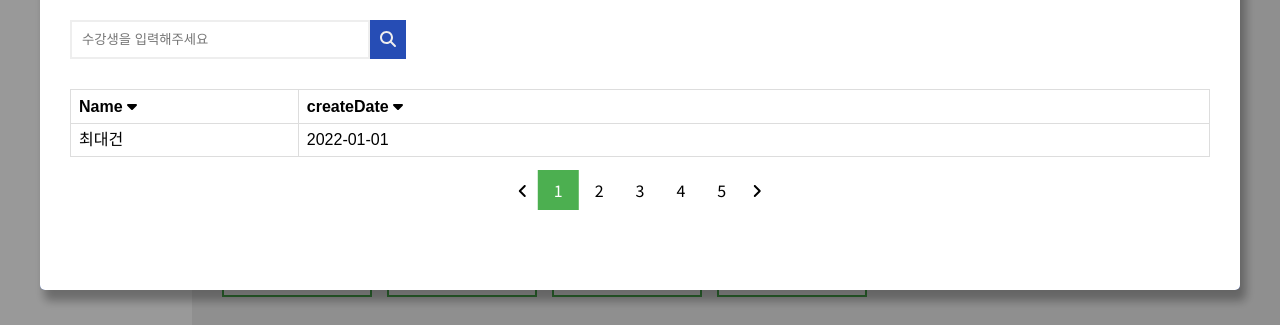
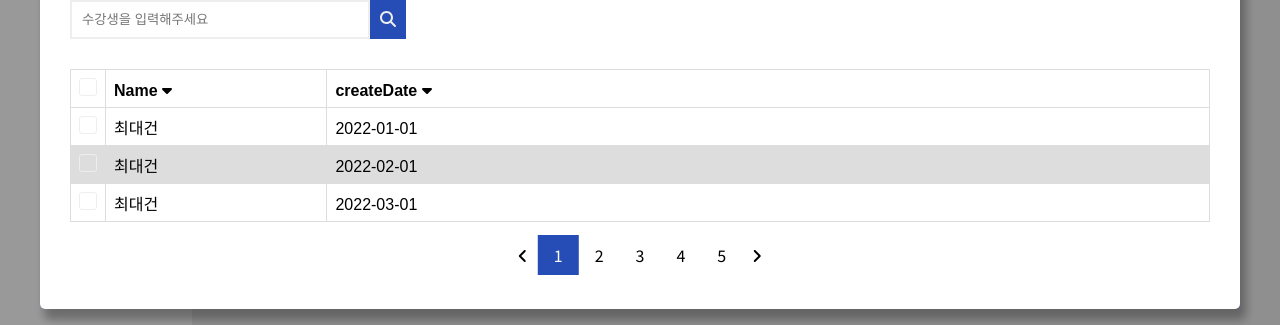
Before and after one commit to eorjs37/vue_component, a Vue app: page /home in a window 1280 px wide. Both pictures are taken after a click on the button "StudentList". Shown: the part 1030-1355 px from the top of the page. Built offline with nearby package versions, Linux system fonts and the light colour scheme; grey boxes are pictures that could not be loaded; what @kyvg/vue3-notification would draw is missing.

Commit message:
체크박스 적용

```diff
--- a/src/assets/style/common.scss
+++ b/src/assets/style/common.scss
@@ -51,6 +51,7 @@ th {
 	border: 1px solid #dddddd;
 	text-align: left;
 	padding: 8px;
+	position: relative;
 }
 
 
--- a/src/components/Modal/StudentListModal.vue
+++ b/src/components/Modal/StudentListModal.vue
@@ -20,7 +20,7 @@
 				</div>
 
 				<div class="mt-30">
-					<Table :tlist="list">
+					<Table :tlist="list" :isCheckBox="true">
 						<template #header>
 							<th class="w_20per">Name <font-awesome-icon icon="caret-down" class="pointer" /></th>
 							<th class="w_80per">createDate <font-awesome-icon icon="caret-down" class="pointer" /></th>
@@ -55,7 +55,11 @@ export default {
 		Modal,
 	},
 	setup(_, context) {
-		const list = reactive([{ name: '최대건', createDate: '2022-01-01' }]);
+		const list = reactive([
+			{ isCheck: false, name: '최대건', createDate: '2022-01-01' },
+			{ isCheck: false, name: '최대건', createDate: '2022-02-01' },
+			{ isCheck: false, name: '최대건', createDate: '2022-03-01' },
+		]);
 		const totalCount = ref(26);
 		const exitmodal = () => {
 			context.emit('exitmodal');
--- a/src/components/Paging.vue
+++ b/src/components/Paging.vue
@@ -149,7 +149,7 @@ export default {
 	}
 
 	.active {
-		background-color: #4caf50;
+		background-color: #264db5;
 		color: #fff;
 	}
 }
@@ -160,21 +160,4 @@ export default {
 	display: inline-block;
 	line-height: 32px;
 }
-/*
-.pagination span {
-	color: black;
-	float: left;
-	padding: 8px 16px;
-	text-decoration: none;
-	cursor: pointer;
-}
-
-.pagination span.active {
-	background-color: #4caf50;
-	color: white;
-}
-
-.pagination span:hover:not(.active) {
-	background-color: #ddd;
-} */
 </style>
--- a/src/components/Table.vue
+++ b/src/components/Table.vue
@@ -2,6 +2,10 @@
 	<table>
 		<thead>
 			<tr>
+				<th v-if="props.isCheckBox">
+					<input type="checkbox" class="checkbox" v-model="allChecked" :class="{ active: allChecked }" />
+					<label for="cb1" @click="allCheck()"></label>
+				</th>
 				<slot name="header">
 					<th colspan="99">헤더에 데이터를 넣어주세요</th>
 				</slot>
@@ -10,6 +14,10 @@
 		<tbody>
 			<template v-for="(item, index) in tlist" :key="'item' + index">
 				<tr>
+					<td v-if="props.isCheckBox">
+						<input type="checkbox" class="checkbox" v-model="item.isCheck" :class="{ active: item.isCheck }" />
+						<label for="cb1" @click="item.isCheck = !item.isCheck"></label>
+					</td>
 					<slot name="list" :row="item"></slot>
 				</tr>
 			</template>
@@ -20,8 +28,14 @@
 	</table>
 </template>
 <script>
+import { ref } from 'vue';
 export default {
 	props: {
+		isCheckBox: {
+			type: Boolean,
+			required: false,
+			default: false,
+		},
 		tlist: {
 			type: Array,
 			default() {
@@ -29,7 +43,56 @@ export default {
 			},
 		},
 	},
+	setup(props) {
+		const allChecked = ref(false);
+		/*
+		 * @description: 전체 체크
+		 */
+		const allCheck = () => {
+			allChecked.value = !allChecked.value;
+			for (let item in props.tlist) {
+				console.log();
+				props.tlist[item].isCheck = allChecked.value;
+			}
+		};
+
+		return {
+			props,
+			allChecked,
+			allCheck,
+		};
+	},
 };
 </script>
 
-<style></style>
+<style lang="scss">
+input.checkbox {
+	position: relative;
+	display: none;
+}
+input.checkbox + label {
+	display: inline-block;
+	width: 18px;
+	height: 18px;
+	border: 1px solid #eee;
+	border-radius: 3px;
+	cursor: pointer;
+	position: relative;
+}
+
+input.checkbox.active + label::after {
+	content: '✔';
+	font-size: 12px;
+	width: 12px;
+	height: 12px;
+	text-align: center;
+	position: absolute;
+	font-weight: 700;
+	color: #fff;
+	background-color: #274cb1;
+	border-radius: 3px;
+	left: 0;
+	top: 0;
+	padding: 3px;
+}
+</style>
```
Also changed, not shown: .eslintrc.js.
